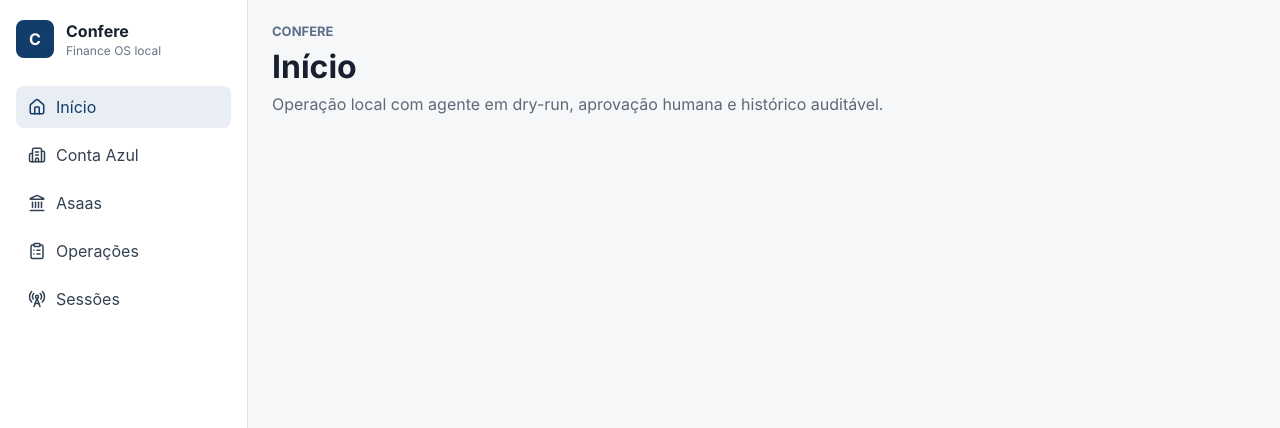
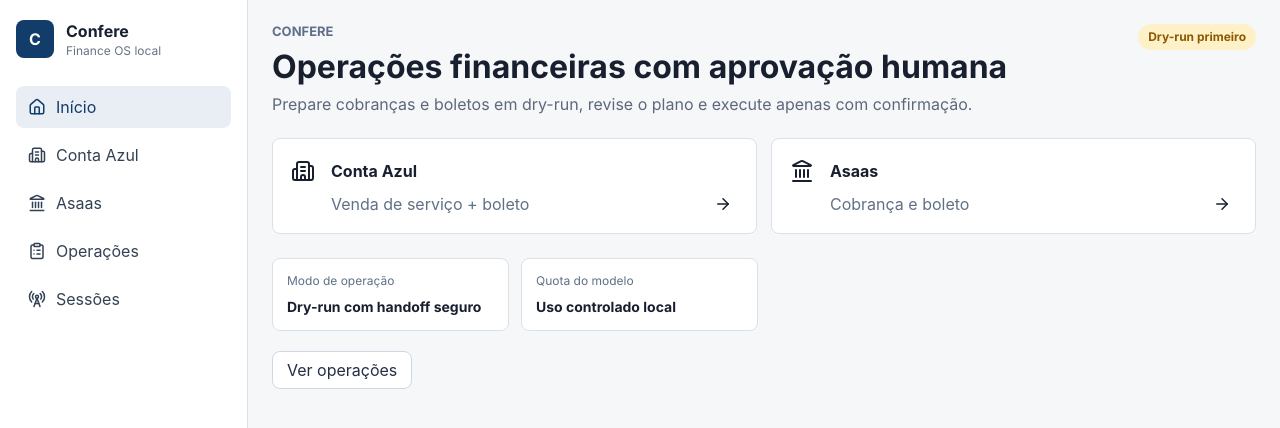
Before and after one commit to DeckDev-RC/AgenteKamilly, a React (Vite) app in the folder harness/: page / in a window 1280 px wide. Shown: the top 428 px of the page. Built offline with nearby package versions, Linux system fonts and the light colour scheme.

Commit message:
feat: add confere home and session screens

```diff
--- a/harness/src/ui/App.tsx
+++ b/harness/src/ui/App.tsx
@@ -2,6 +2,8 @@
 import type { ReactElement } from "react";
 
 import { AppShell } from "./components/AppShell.js";
+import { HomeScreen } from "./screens/HomeScreen.js";
+import { SessionsScreen } from "./screens/SessionsScreen.js";
 import type { ScreenId } from "./types.js";
 
 export function App(): ReactElement {
@@ -9,24 +11,21 @@
 
   return (
     <AppShell activeScreen={screen} onNavigate={setScreen}>
-      <section className="screen">
-        <p className="eyebrow">Confere</p>
-        <h1>{titleForScreen(screen)}</h1>
-        <p className="screen-lead">
-          Operação local com agente em dry-run, aprovação humana e histórico auditável.
-        </p>
-      </section>
+      {screen === "home" ? <HomeScreen onNavigate={setScreen} /> : null}
+      {screen === "sessoes" ? <SessionsScreen /> : null}
+      {screen === "contaazul" ? <Placeholder title="Conta Azul" /> : null}
+      {screen === "asaas" ? <Placeholder title="Asaas" /> : null}
+      {screen === "operacoes" ? <Placeholder title="Operações" /> : null}
     </AppShell>
   );
 }
 
-function titleForScreen(screen: ScreenId): string {
-  const titles: Record<ScreenId, string> = {
-    home: "Início",
-    contaazul: "Conta Azul",
-    asaas: "Asaas",
-    operacoes: "Operações",
-    sessoes: "Sessões"
-  };
-  return titles[screen];
+function Placeholder(props: { title: string }): ReactElement {
+  return (
+    <section className="screen">
+      <p className="eyebrow">Confere</p>
+      <h1>{props.title}</h1>
+      <p className="screen-lead">Fluxo operacional em preparação.</p>
+    </section>
+  );
 }
--- /dev/null
+++ b/harness/src/ui/screens/HomeScreen.tsx
@@ -0,0 +1,55 @@
+import { ArrowRight, Building2, Landmark } from "lucide-react";
+import type { ReactElement } from "react";
+
+import { ActionButton } from "../components/ActionButton.js";
+import { StatusPill } from "../components/StatusPill.js";
+import type { ScreenId } from "../types.js";
+
+export function HomeScreen(props: {
+  onNavigate: (screen: ScreenId) => void;
+}): ReactElement {
+  return (
+    <section className="screen">
+      <div className="screen-header">
+        <div>
+          <p className="eyebrow">Confere</p>
+          <h1>Operações financeiras com aprovação humana</h1>
+          <p className="screen-lead">
+            Prepare cobranças e boletos em dry-run, revise o plano e execute apenas com confirmação.
+          </p>
+        </div>
+        <StatusPill tone="warn">Dry-run primeiro</StatusPill>
+      </div>
+
+      <div className="module-grid">
+        <button className="module-tile" onClick={() => props.onNavigate("contaazul")} type="button">
+          <Building2 aria-hidden="true" size={24} />
+          <strong>Conta Azul</strong>
+          <span>Venda de serviço + boleto</span>
+          <ArrowRight aria-hidden="true" size={18} />
+        </button>
+        <button className="module-tile" onClick={() => props.onNavigate("asaas")} type="button">
+          <Landmark aria-hidden="true" size={24} />
+          <strong>Asaas</strong>
+          <span>Cobrança e boleto</span>
+          <ArrowRight aria-hidden="true" size={18} />
+        </button>
+      </div>
+
+      <div className="status-grid">
+        <div className="metric-panel">
+          <span>Modo de operação</span>
+          <strong>Dry-run com handoff seguro</strong>
+        </div>
+        <div className="metric-panel">
+          <span>Quota do modelo</span>
+          <strong>Uso controlado local</strong>
+        </div>
+      </div>
+
+      <ActionButton variant="secondary" onClick={() => props.onNavigate("operacoes")}>
+        Ver operações
+      </ActionButton>
+    </section>
+  );
+}
--- /dev/null
+++ b/harness/src/ui/screens/SessionsScreen.tsx
@@ -0,0 +1,49 @@
+import { useEffect, useState } from "react";
+import type { ReactElement } from "react";
+
+import type { ConfereStatus } from "../../server/api-types.js";
+import { getStatus } from "../api.js";
+import { StatusPill } from "../components/StatusPill.js";
+
+export function SessionsScreen(): ReactElement {
+  const [status, setStatus] = useState<ConfereStatus | undefined>();
+  const [error, setError] = useState<string | undefined>();
+
+  useEffect(() => {
+    void getStatus().then(setStatus).catch((err: unknown) => {
+      setError(err instanceof Error ? err.message : "Falha ao carregar status.");
+    });
+  }, []);
+
+  return (
+    <section className="screen">
+      <p className="eyebrow">Sessões</p>
+      <h1>Estado local</h1>
+      <p className="screen-lead">Sessões e limites sem expor valores secretos.</p>
+      {error ? <div className="notice notice--danger">{error}</div> : null}
+      <div className="status-grid">
+        <div className="metric-panel">
+          <span>Conta Azul</span>
+          <strong>{status?.sessions.contaazul ?? "carregando"}</strong>
+        </div>
+        <div className="metric-panel">
+          <span>Asaas</span>
+          <strong>{status?.sessions.asaas ?? "carregando"}</strong>
+        </div>
+        <div className="metric-panel">
+          <span>Live</span>
+          <strong>{status?.allowLiveMutations ? "habilitado" : "bloqueado"}</strong>
+        </div>
+        <div className="metric-panel">
+          <span>Modelo</span>
+          <strong>{status ? `${status.model.provider} · ${status.model.model}` : "carregando"}</strong>
+        </div>
+      </div>
+      <div className="warning-list">
+        {(status?.warnings ?? []).map((warning) => (
+          <StatusPill key={warning} tone="warn">{warning}</StatusPill>
+        ))}
+      </div>
+    </section>
+  );
+}
--- a/harness/src/ui/styles.css
+++ b/harness/src/ui/styles.css
@@ -174,3 +174,85 @@
   border-color: #a52828;
   color: #ffffff;
 }
+
+.screen-header {
+  align-items: flex-start;
+  display: flex;
+  justify-content: space-between;
+  gap: 24px;
+  margin-bottom: 24px;
+}
+
+.module-grid {
+  display: grid;
+  grid-template-columns: repeat(2, minmax(280px, 1fr));
+  gap: 14px;
+  margin: 24px 0;
+}
+
+.module-tile {
+  align-items: center;
+  background: #ffffff;
+  border: 1px solid #dce1e8;
+  border-radius: 8px;
+  color: #18202f;
+  cursor: pointer;
+  display: grid;
+  gap: 8px;
+  grid-template-columns: 32px minmax(0, 1fr) 24px;
+  min-height: 96px;
+  padding: 18px;
+  text-align: left;
+}
+
+.module-tile strong,
+.module-tile span {
+  grid-column: 2;
+}
+
+.module-tile span {
+  color: #607086;
+}
+
+.status-grid {
+  display: grid;
+  grid-template-columns: repeat(4, minmax(180px, 1fr));
+  gap: 12px;
+  margin: 20px 0;
+}
+
+.metric-panel {
+  background: #ffffff;
+  border: 1px solid #dce1e8;
+  border-radius: 8px;
+  padding: 14px;
+}
+
+.metric-panel span {
+  color: #607086;
+  display: block;
+  font-size: 12px;
+  margin-bottom: 8px;
+}
+
+.metric-panel strong {
+  color: #18202f;
+  font-size: 14px;
+}
+
+.notice {
+  border-radius: 8px;
+  margin: 18px 0;
+  padding: 12px 14px;
+}
+
+.notice--danger {
+  background: #ffe1e1;
+  color: #8a1f1f;
+}
+
+.warning-list {
+  display: flex;
+  flex-wrap: wrap;
+  gap: 8px;
+}
```
Also changed, not shown: 1 other file (tests, documents, lock files or other folders).
